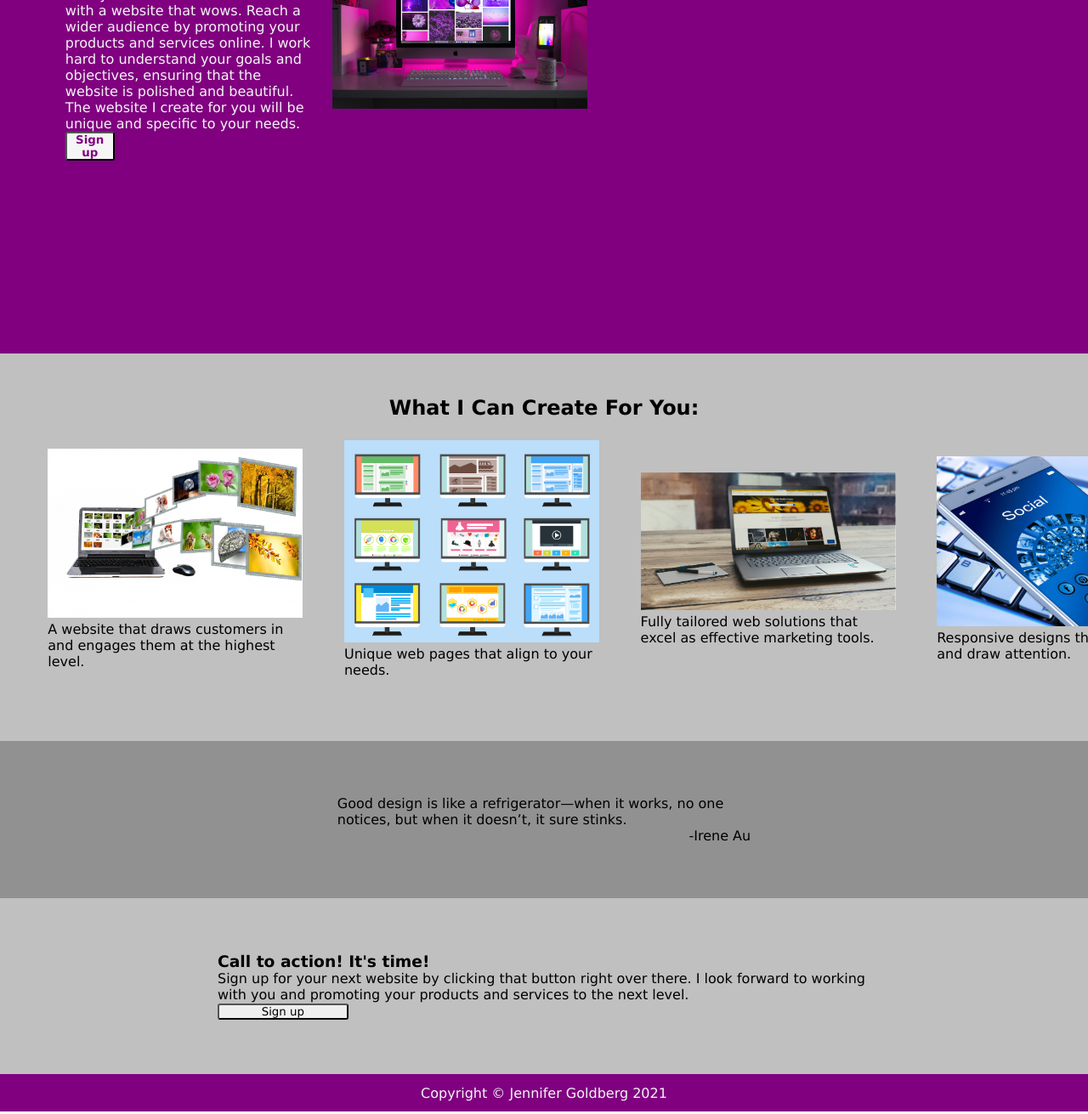
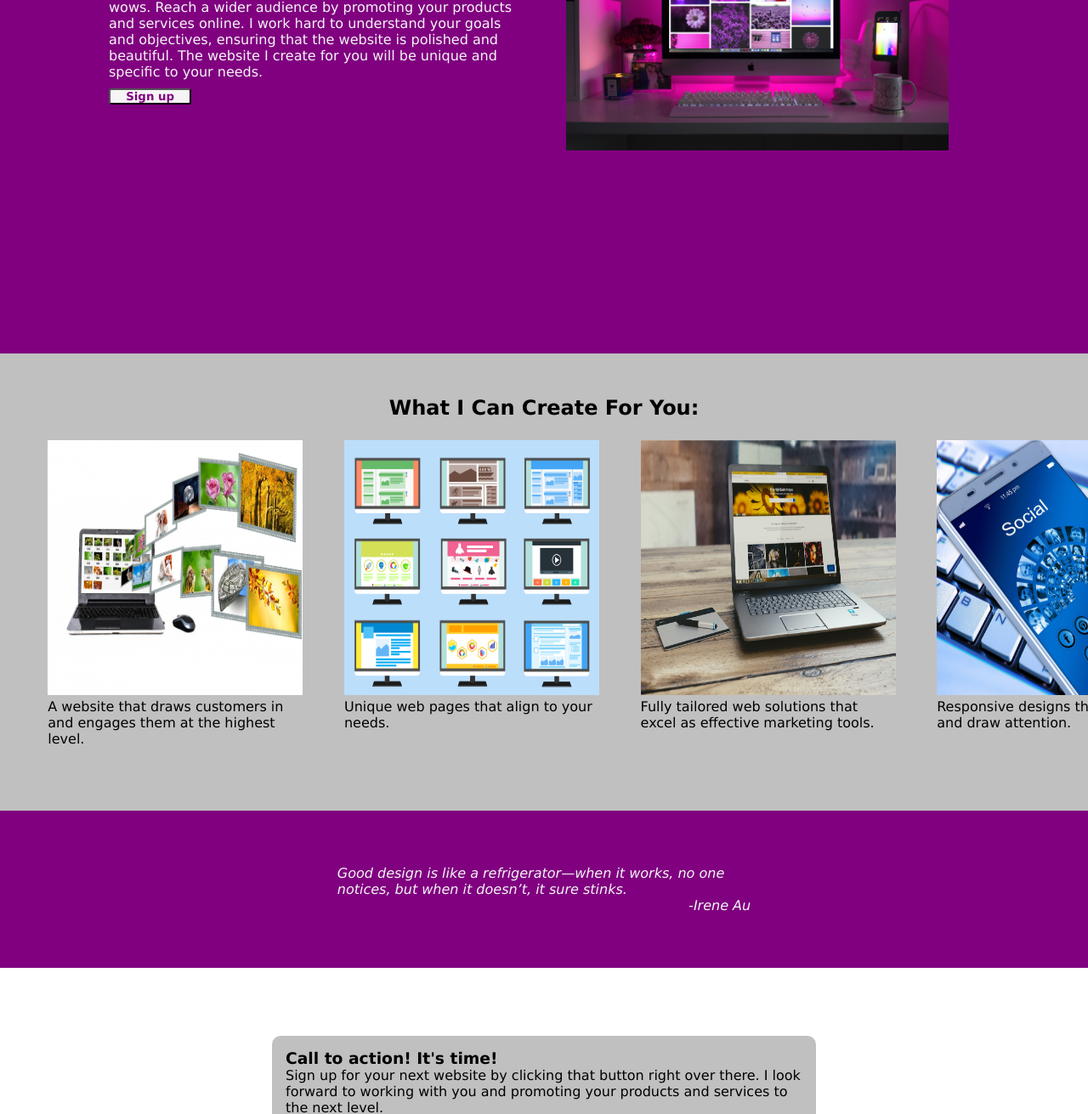
Before and after one commit to jeng200/odin-project-landing-page, a plain HTML site: page index.html in a window 1280 px wide. Shown: the part 224-1535 px from the top of the page at 85% size. Drawn offline with Linux system fonts and the light colour scheme.

Commit message:
Continue improving layout with flexbox

```diff
--- a/index.html
+++ b/index.html
@@ -71,7 +71,7 @@
 </section>
 <div>
 <footer>
-<p>Copyright © Jennifer Goldberg 2021</p>
+<p>Copyright © 2021 Designed and Developed by Jennifer Goldberg </p>
 </footer>
 </div>
 </body>
--- a/style.css
+++ b/style.css
@@ -9,11 +9,6 @@ a {
   text-decoration: none;
   color: whitesmoke;
   font-weight: bold;
-}
-
-img {
-  width: 300px;
-height: auto;
 }
 
 .row {
@@ -66,18 +61,29 @@ nav ul li a:hover {
 }
 
 .header-content {
-  width: 50%;
+  width: 80%;
   position: relative;
-  top: 6%;
-  left: 5%;
+  margin: 0 auto;
   color: whitesmoke;
   display: flex;
-  justify-content: flex-start;
-  align-content:space-between;
+  justify-content: space-evenly;
+  align-items: center;
+  gap: 5%;
 }
 
 .header-left, .header-right {
-padding: 2%;
+ width: 50%;
+}
+
+.header-left {
+  flex: 3, 0, auto;
+}
+
+.header-right img {
+  width: 450px;
+  height: auto;
+  flex-shrink: 2;
+  align-self: flex-end;
 }
 
 header button {
@@ -86,29 +92,42 @@ header button {
   font-weight: bold;
   width: 20%;
   border-radius: 3px;
+  margin: 2% 0;
 }
 
 /*What I can do for you section*/
 
 .about {
   background-color: silver;
+  display: flex;
+  flex-wrap: wrap;
+  flex-direction: column;
+  align-items: center;
 }
+
 .about h2 {
   text-align: center;
 }
 
 .about-left, .about-middle-left, .about-middle-right, .about-right {
-  flex-basis: 10%;
-padding: 2%;
+  flex-basis: 2%;
+  padding: 2%;
+  align-self: baseline;
 }
 
+.about img {
+  width: 300px;
+  height: 300px;
+
+}
 /*Quote section*/
 
 .quote {
   justify-content: center;
   padding: 5% 30%;
-  background-color: rgb(146, 145, 145);
-  color: black;
+  background-color: purple;
+  color: whitesmoke;
+  font-style: italic;
 }
 
 figcaption {
@@ -119,11 +138,12 @@ figcaption {
 /*Call to action section*/
 .action {
   display: flex;
-  justify-content: flex-start;
-  align-content: space-between;
+  justify-content: space-between;
+  align-items: center;
   background-color: silver;
-  margin: auto;
-  padding: 5% 20%;
+  margin: 5rem 20rem;
+  padding: 1rem;
+  border-radius: 10px;
 }
 
 .action button {
```
